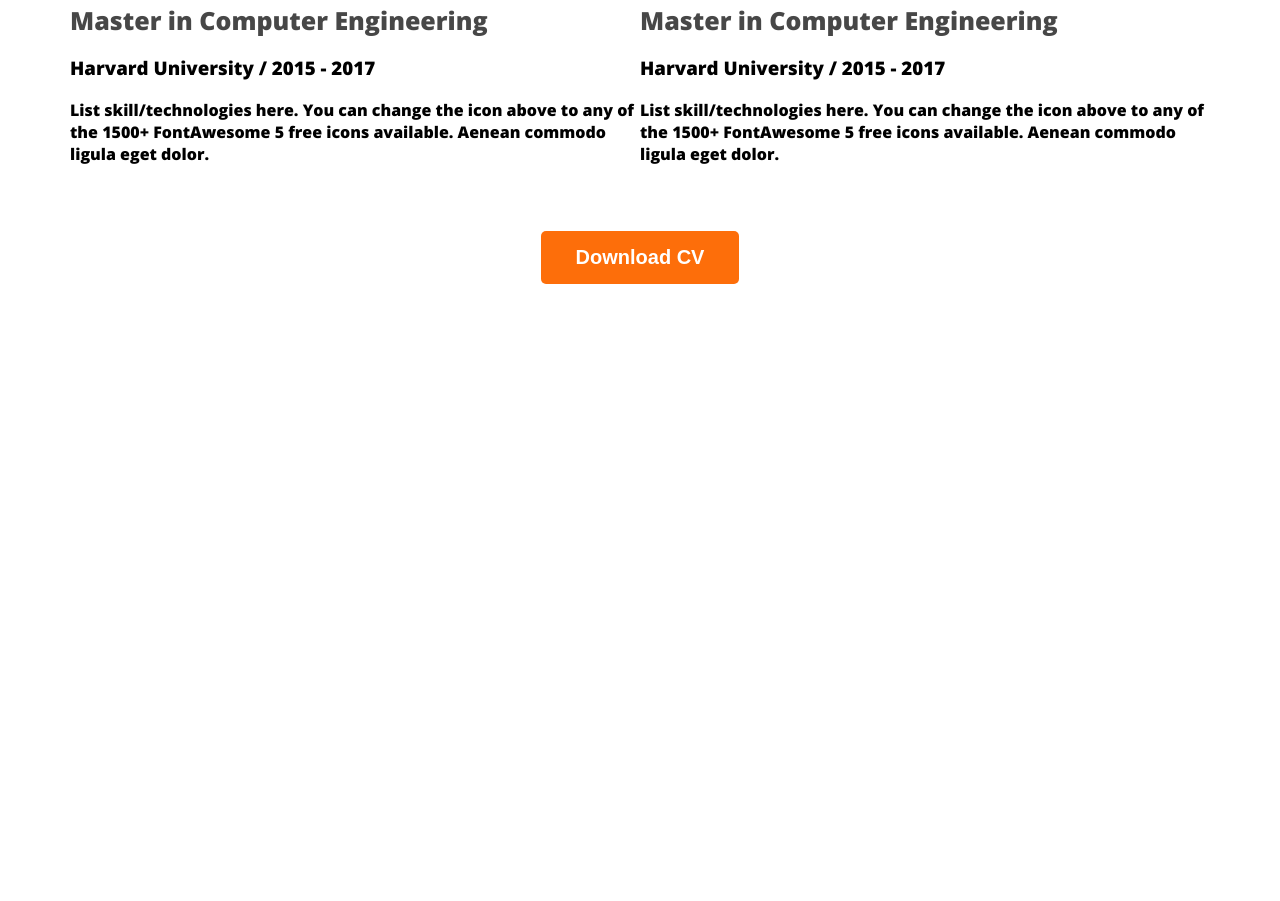
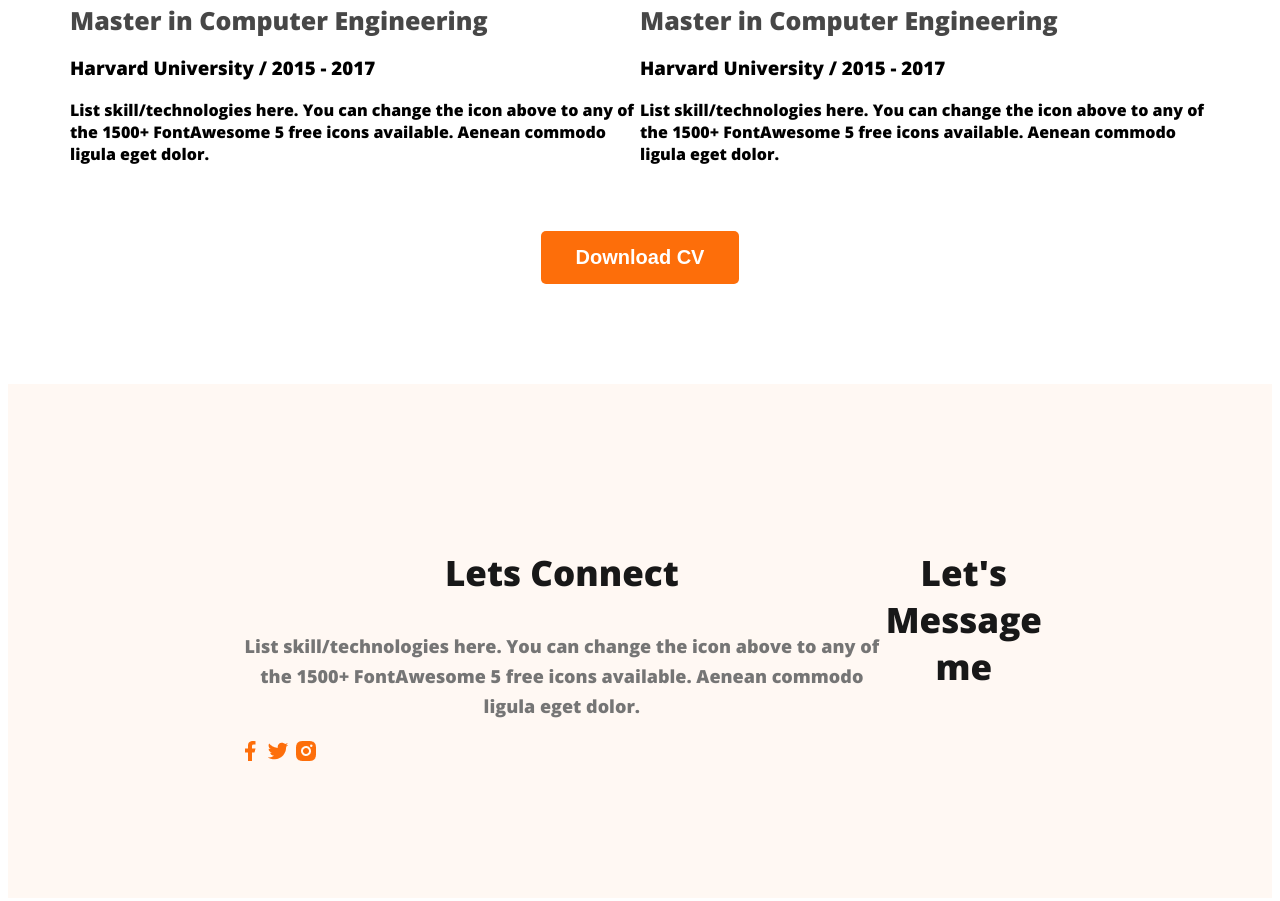
Before and after one commit to jubair-islam-rabbi/webdeveloper-portfoli, a plain HTML site: page index.html in a window 1280 px wide. Shown: the part 2962-3863 px from the top of the page. Before the commit the page ends 3254 px from the top, so only its background shows below. Drawn offline with nearby package versions, Linux system fonts and the light colour scheme.

Commit message:
added image icon

```diff
--- a/index.html
+++ b/index.html
@@ -149,17 +149,25 @@
     </section>
 
 
+    </main>
+    <footer>
+
+        <div class="footer-column">
+        <h3 class="section-title">Lets Connect</h3>
+        <p class="section-description">List skill/technologies here. You can change the icon above
+            to any of the 1500+ FontAwesome 5 free icons available. Aenean commodo ligula eget dolor.</p>
+            <a href=""><img src="images/icons/facebook.png" alt=""></a>
+            <a href=""><img src="images/icons/twitter.png" alt=""></a>
+            <a href=""><img src="images/icons/insta.png" alt=""></a>
+
+
+        </div>
+        <div class="footer-column">
+            <h3 class="section-title">Let's Message me</h3>
+        </div>
 
 
 
-
-
-
-
-
-
-    </main>
-    <footer>
 
     </footer>
 </body>
--- a/styles/portfolio.css
+++ b/styles/portfolio.css
@@ -178,3 +178,10 @@ main section {
     text-align: center;
     margin-top: 50px;
 }
+/* Footer style  */
+footer{
+    display: flex;
+    background-color: #FFF8F3;
+    padding: 130px 230px;
+    margin-top: 100px;
+}
```
